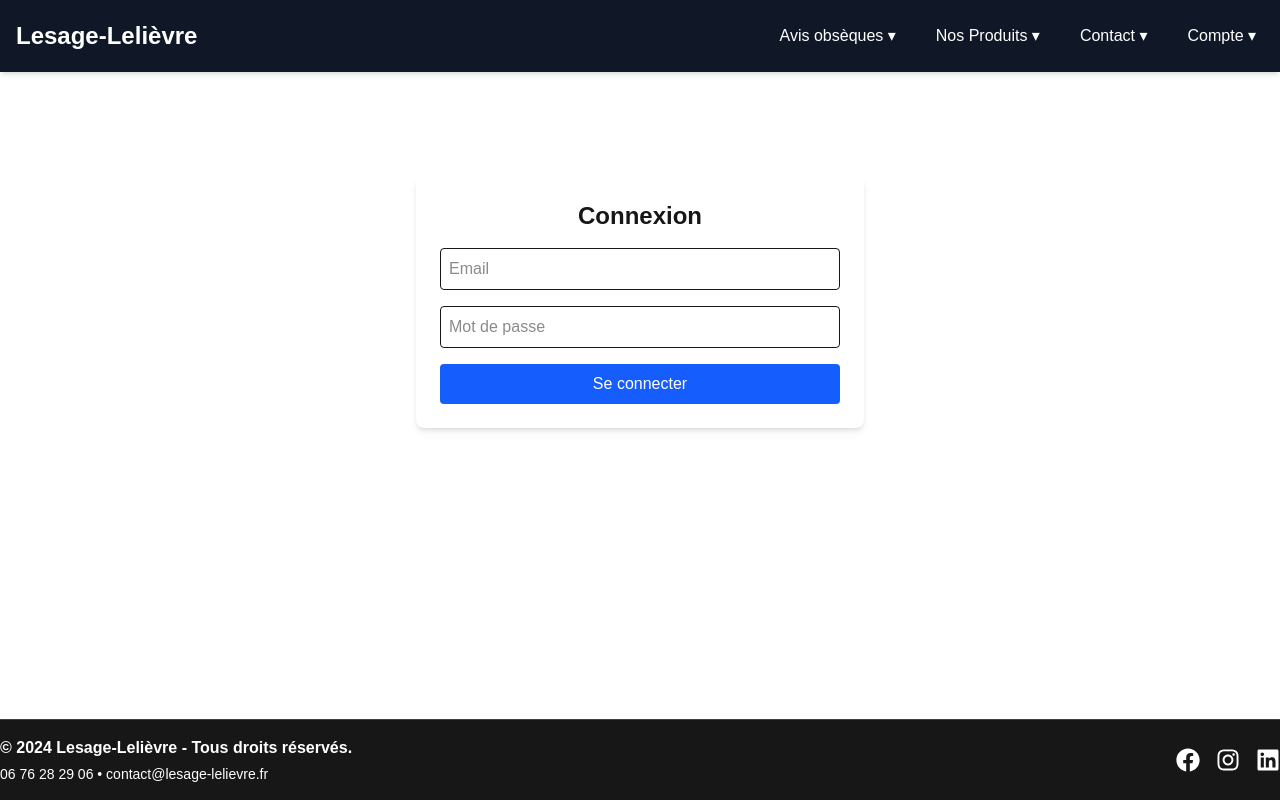
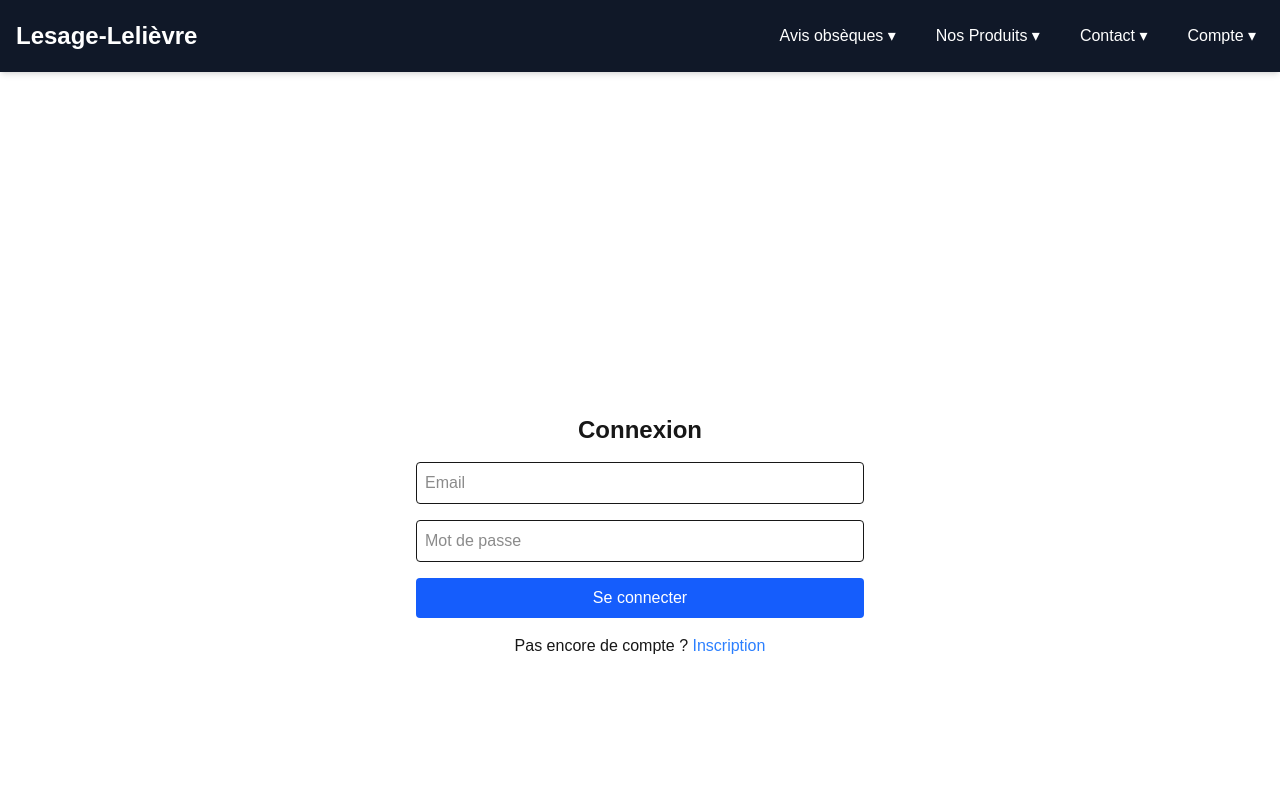
Before and after one commit to ATN35/lesage-lelievre, a Next.js app in the folder frontend/: page /auth/login in a window 1280 px wide. Shown: the top 800 px of the page. Built offline with nearby package versions, Linux system fonts and the light colour scheme.

Commit message:
correction login

```diff
--- a/frontend/app/auth/login/page.tsx
+++ b/frontend/app/auth/login/page.tsx
@@ -16,10 +16,11 @@ export default function LoginPage() {
     setLoading(true);
 
     try {
-      const res = await fetch("http://localhost:5000/api/auth/login", {
+      const res = await fetch("https://ton-backend.railway.app/api/auth/login", {
         method: "POST",
         headers: { "Content-Type": "application/json" },
         body: JSON.stringify({ email, password }),
+        credentials: "include",
       });
 
       const data = await res.json();
@@ -49,12 +50,10 @@ export default function LoginPage() {
   };
 
   return (
-    <div className="max-w-md mx-auto p-6 bg-white shadow-md rounded-lg mt-10">
-      <h2 className="text-2xl font-bold text-center mb-4">Connexion</h2>
-
-      {error && <p className="text-red-500 text-center">{error}</p>}
-
-      <form onSubmit={handleLogin} className="space-y-4">
+    <div className="flex flex-col items-center justify-center min-h-screen">
+      <h1 className="text-2xl font-bold">Connexion</h1>
+      {error && <p className="text-red-500">{error}</p>}
+      <form onSubmit={handleLogin} className="flex flex-col gap-4 mt-4 w-full max-w-md">
         <input
           type="email"
           placeholder="Email"
@@ -79,6 +78,12 @@ export default function LoginPage() {
           {loading ? "Connexion..." : "Se connecter"}
         </button>
       </form>
+      <p className="mt-4">
+        Pas encore de compte ?{" "}
+        <a href="/auth/register" className="text-blue-500">
+          Inscription
+        </a>
+      </p>
     </div>
   );
 }
```
